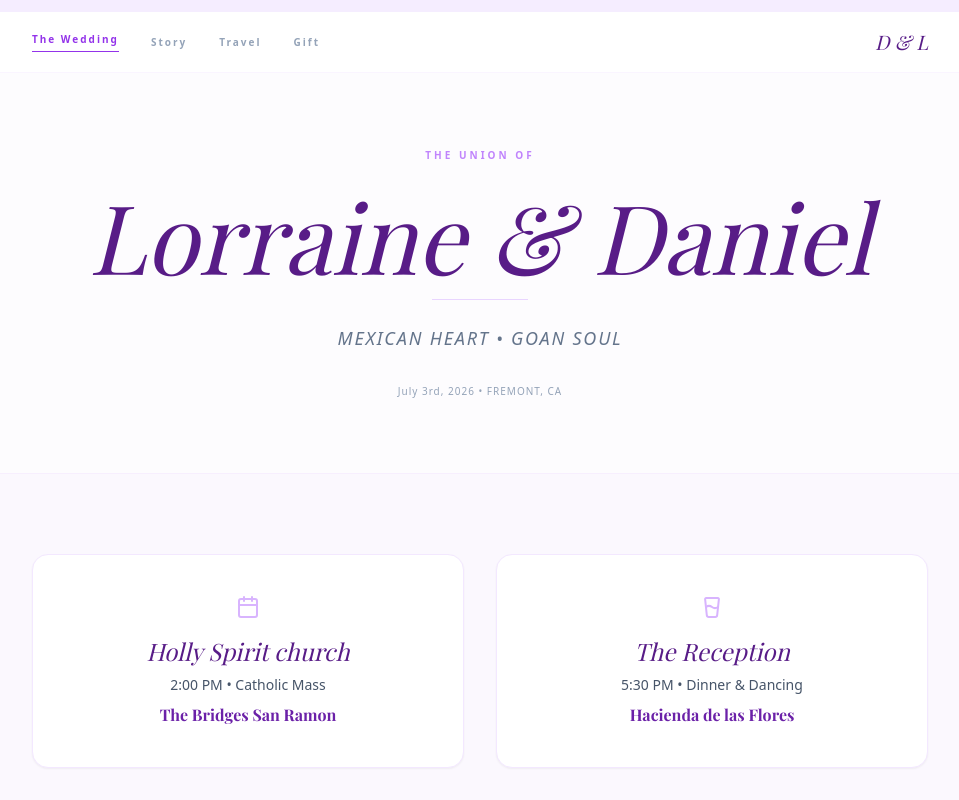
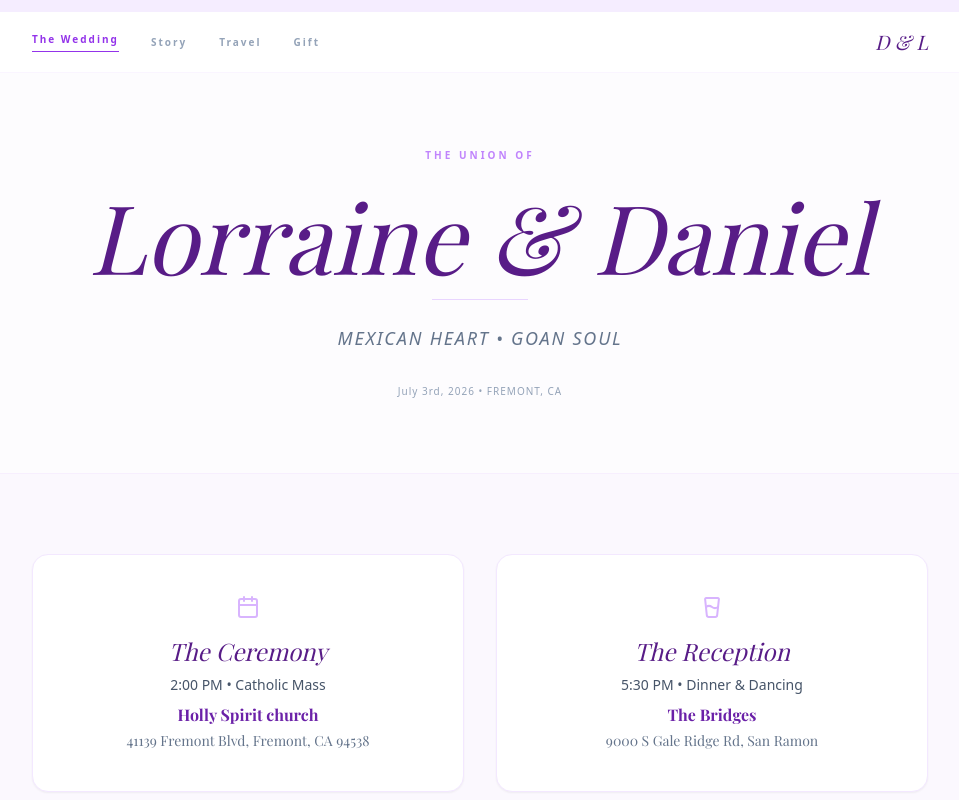
Before and after one commit to ochampo/our-wedding, a React (Vite) app: page / in a window 1280 px wide. Shown: the top 800 px of the page, without its empty margins (160-1119 px from the left). Built offline with nearby package versions, Linux system fonts and the light colour scheme; no server answers; a web font is replaced by a local one.

Commit message:
updating content

```diff
--- a/src/App.jsx
+++ b/src/App.jsx
@@ -65,15 +65,22 @@ const WeddingSite = () => {
         <div className="max-w-4xl mx-auto grid md:grid-cols-2 gap-8">
           <div className="bg-white p-10 rounded-2xl shadow-sm text-center border border-purple-100">
             <Calendar className="mx-auto mb-4 text-purple-300" />
-            <h3 className="text-2xl mb-2 text-purple-900 font-light italic">Holly Spirit church</h3>
+            <h3 className="text-2xl mb-2 text-purple-900 font-light italic">The Ceremony</h3>
             <p className="text-slate-600 font-sans text-sm">2:00 PM • Catholic Mass</p>
-            <p className="font-bold mt-2 text-purple-800">The Bridges San Ramon</p>
+            <p className="font-bold mt-2 text-purple-800">Holly Spirit church</p>
+            <a href="https://www.google.com/maps/search/?api=1&query=Holy+Spirit+Catholic+Church,+Fremont" target="_blank" rel="noopener noreferrer" className="hover:underline">
+            <p className="text-slate-500 text-sm mt-1">41139 Fremont Blvd, Fremont, CA 94538</p>
+            </a>
           </div>
           <div className="bg-white p-10 rounded-2xl shadow-sm text-center border border-purple-100">
             <GlassWater className="mx-auto mb-4 text-purple-300" />
             <h3 className="text-2xl mb-2 text-purple-900 font-light italic">The Reception</h3>
             <p className="text-slate-600 font-sans text-sm">5:30 PM • Dinner & Dancing</p>
-            <p className="font-bold mt-2 text-purple-800">Hacienda de las Flores</p>
+            <p className="font-bold mt-2 text-purple-800">The Bridges</p>
+            <a href="https://www.google.com/maps/search/?api=1&query=9000+S+Gale+Ridge+Rd,+San+Ramon" target="_blank" rel="noopener noreferrer" className="hover:underline">
+            <p className="text-slate-500 text-sm mt-1">9000 S Gale Ridge Rd, San Ramon</p>
+            </a>
+
           </div>
         </div>
       </section>
```
